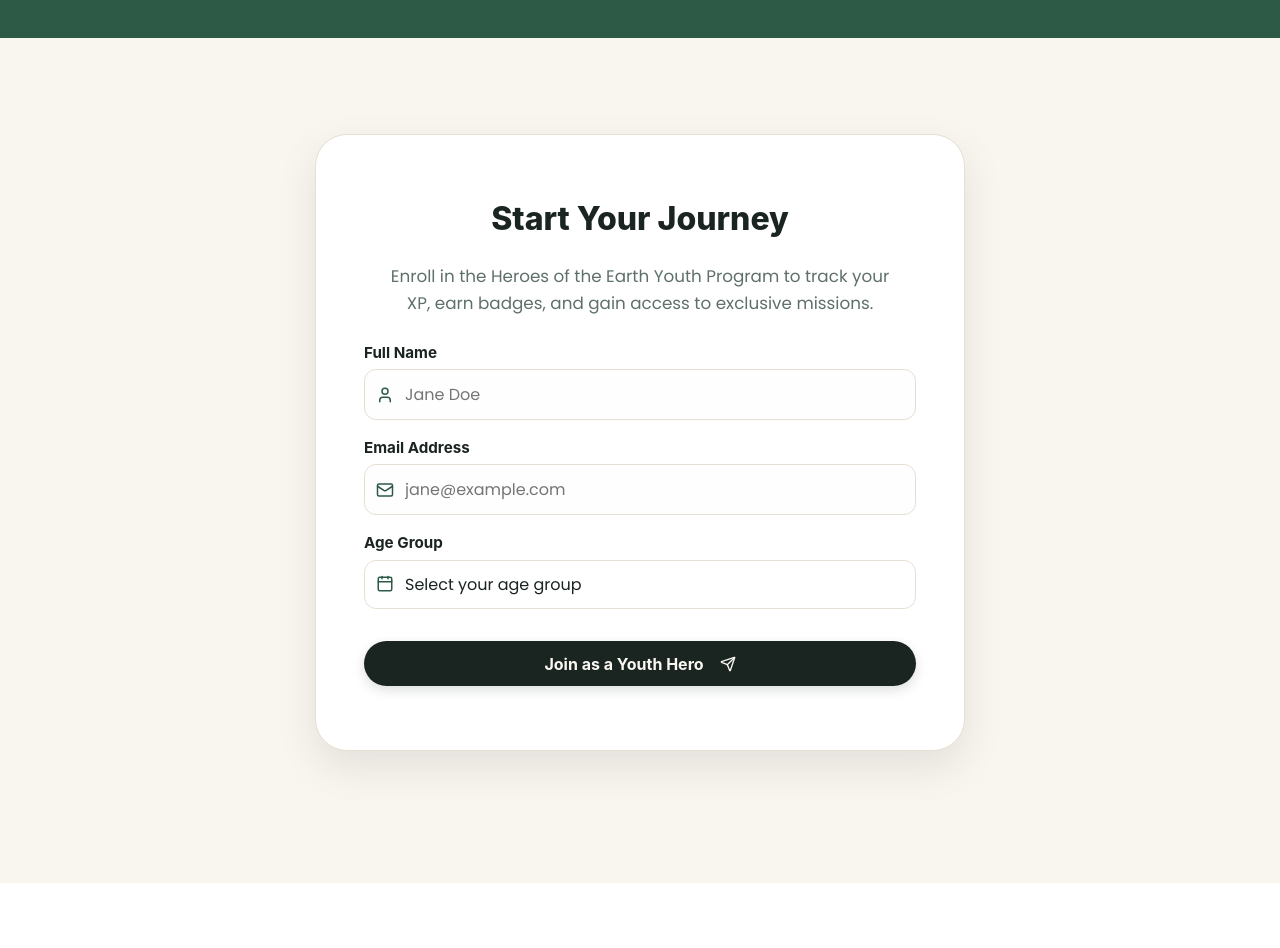
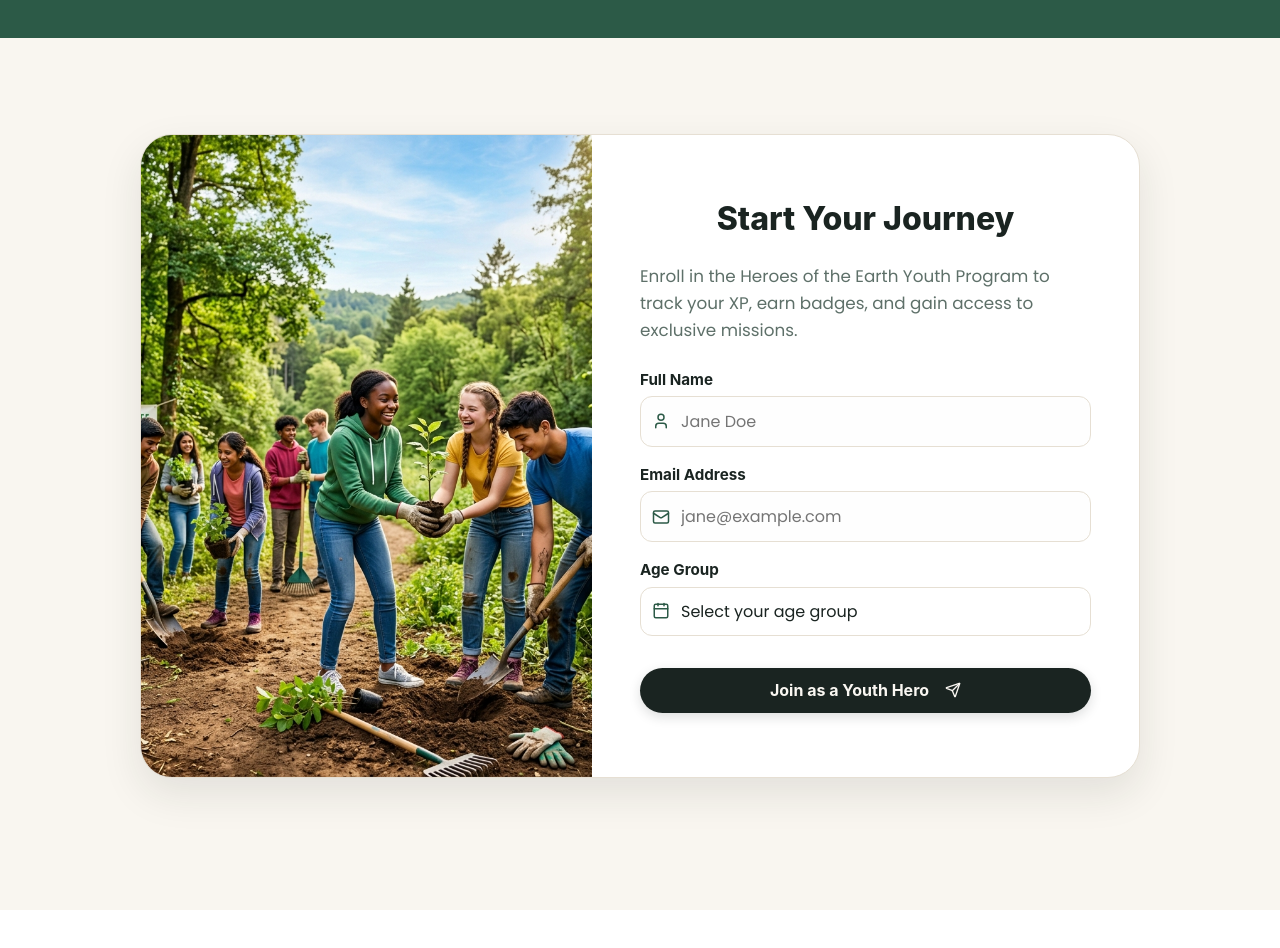
Before and after one commit to khatayondev/heroesoftheearth.org, a Next.js app: page /youth-engagement in a window 1280 px wide. Shown: the part 1920-2868 px from the top of the page. Built offline with nearby package versions, Linux system fonts and the light colour scheme; a web font is replaced by a local one.

Commit message:
Update Youth signup form to split layout with image

```diff
--- a/src/app/youth-engagement/page.module.css
+++ b/src/app/youth-engagement/page.module.css
@@ -236,21 +236,46 @@
   background-color: var(--color-bg);
 }
 
-.signupCard {
-  max-width: 650px;
+.signupContainer {
+  display: flex;
+  max-width: 1000px;
   margin: 0 auto;
   background: var(--color-white);
   border-radius: var(--radius-xl);
   box-shadow: var(--shadow-lg);
   border: 1px solid var(--color-sand-dark);
+  overflow: hidden;
+  opacity: 0;
+  transform: translateY(40px);
+}
+
+.signupImageSide {
+  flex: 1;
+  position: relative;
+  background-color: #f0f0f0;
+}
+
+.signupImage {
+  object-fit: cover;
+}
+
+.signupCard {
+  flex: 1;
   padding: var(--space-3xl) var(--space-2xl);
-  text-align: center;
   display: flex;
   flex-direction: column;
+  justify-content: center;
   align-items: center;
   gap: var(--space-lg);
-  opacity: 0;
-  transform: translateY(40px);
+}
+
+@media (max-width: 992px) {
+  .signupContainer {
+    flex-direction: column;
+  }
+  .signupImageSide {
+    min-height: 250px;
+  }
 }
 
 @media (max-width: 576px) {
--- a/src/app/youth-engagement/page.tsx
+++ b/src/app/youth-engagement/page.tsx
@@ -256,7 +256,20 @@ export default function YouthEngagementPage() {
       {/* Start Journey Signup Form Section */}
       <section className={styles.signupSection}>
         <div className={styles.container}>
-          <div ref={signupCardRef} className={styles.signupCard}>
+          <div ref={signupCardRef} className={styles.signupContainer}>
+
+            {/* Left Image Side */}
+            <div className={styles.signupImageSide}>
+              <Image
+                src="/images/youth-hero.png" /* reusing youth-hero or we can use another image */
+                alt="Youth planting trees"
+                fill
+                className={styles.signupImage}
+              />
+            </div>
+
+            {/* Right Form Side */}
+            <div className={styles.signupCard}>
               <h2 className={styles.signupTitle}>Start Your Journey</h2>
               <p className={styles.signupDesc}>
                 Enroll in the Heroes of the Earth Youth Program to track your XP, earn badges, and gain access to exclusive missions.
@@ -335,6 +348,7 @@ export default function YouthEngagementPage() {
               )}
             </div>
           </div>
+        </div>
       </section>
     </div>
   );
```
Lines whose indentation alone changed are shown as unchanged.
